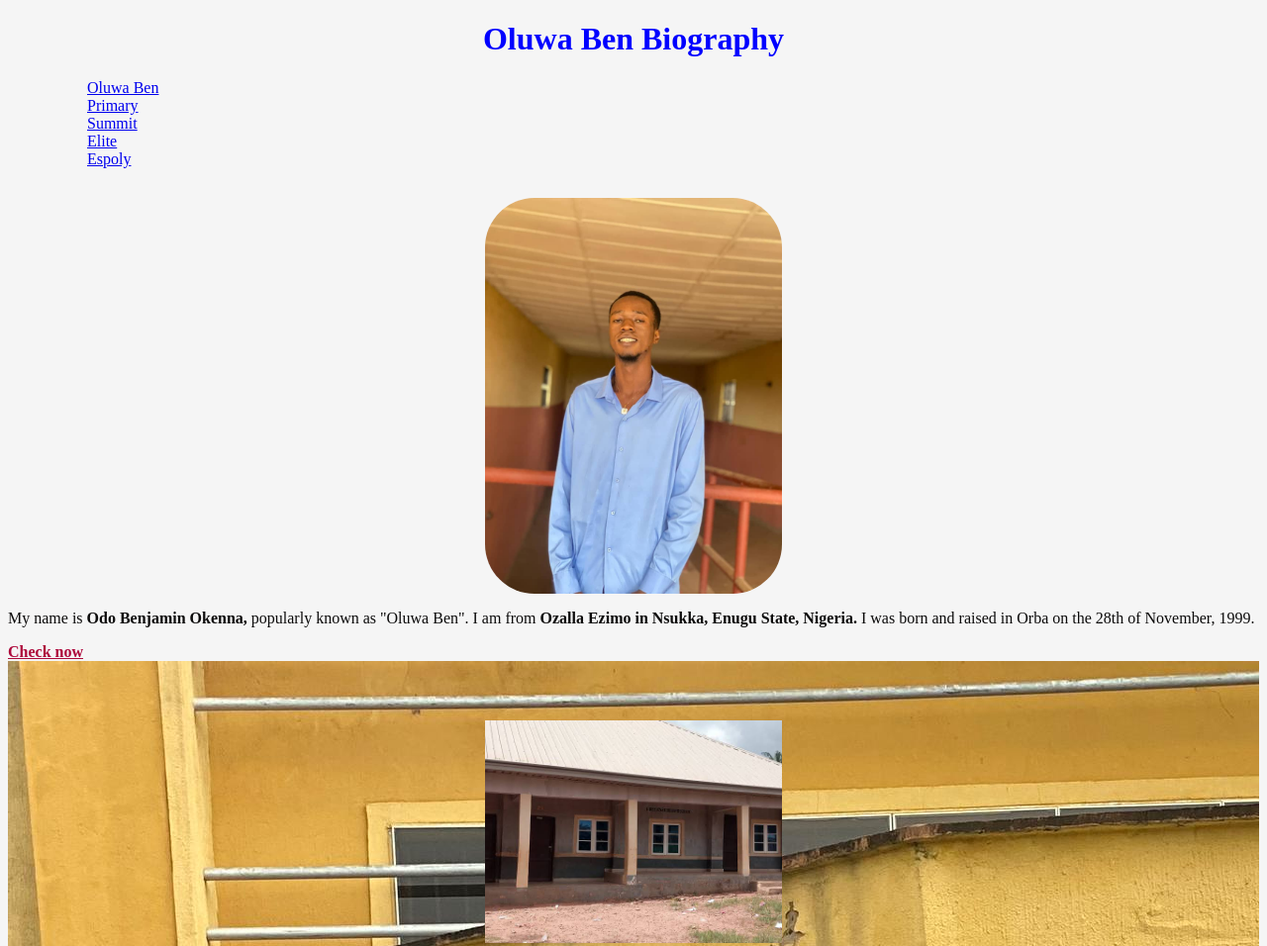
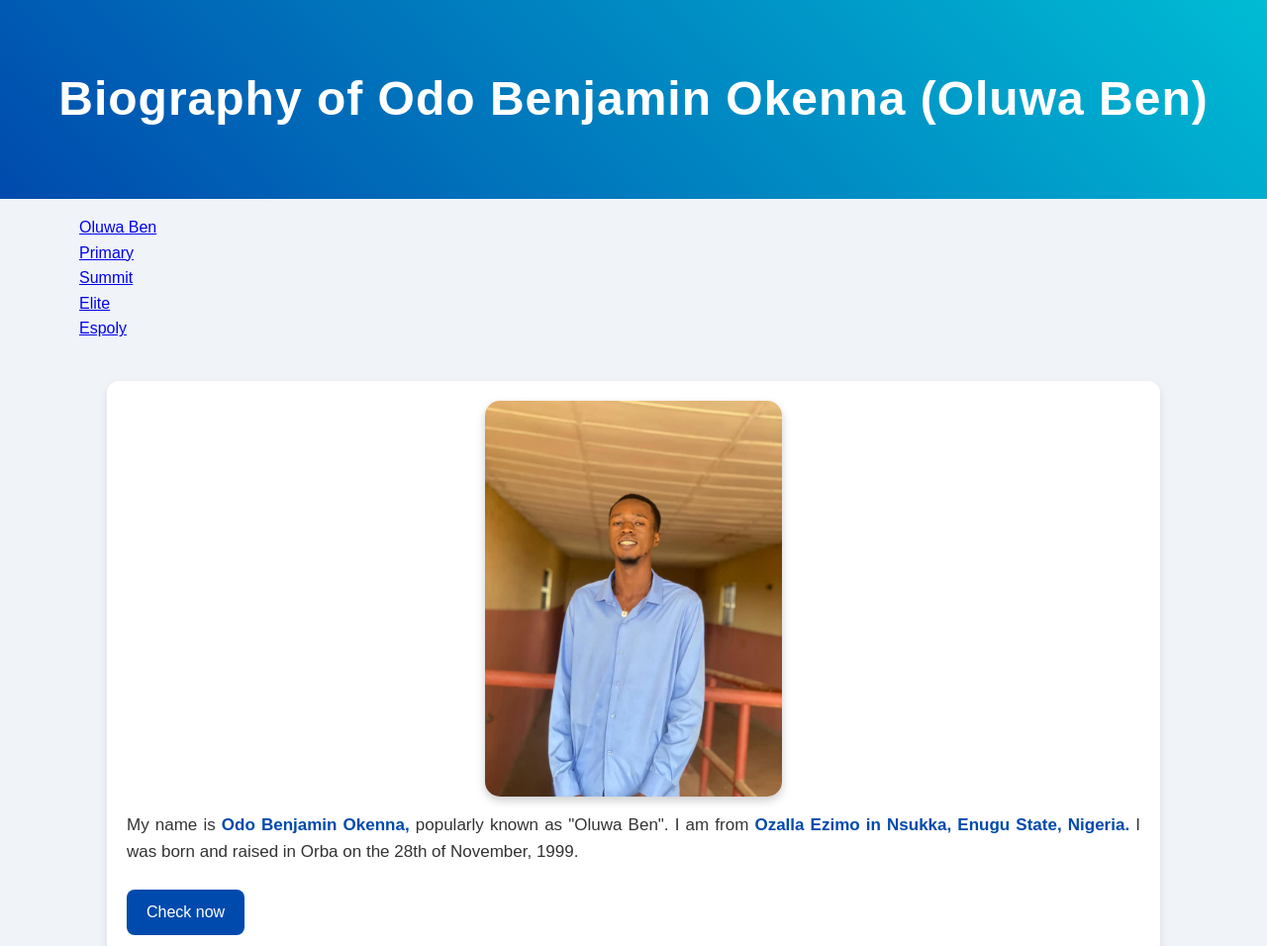
Before and after one commit to Benjamin-Okenna/Dream, a plain HTML site: page index.html in a window 1280 px wide. Shown: the top 956 px of the page at 99% size. Drawn offline with Linux system fonts and the light colour scheme.

Commit message:
Edited html secions, heading, body and the css

```diff
--- a/index.html
+++ b/index.html
@@ -8,7 +8,10 @@
 
 </head>
 <body>
-  <h1>Oluwa Ben Biography</h1>
+  <header>
+    <h1>Biography of Odo Benjamin Okenna (Oluwa Ben)</h1>
+  </header>
+
   <nav>
     <ul>
       <ul><a href="#Benjamin">Oluwa Ben</a></ul>
@@ -17,9 +20,6 @@
       <ul><a href="#Elite">Elite</a></ul>
       <ul><a href="#Espoly">Espoly</a></ul>
     </ul>
-
-
-
   </nav>
 
   <section id="Benjamin">
@@ -31,7 +31,6 @@
       28th of November, 1999.
     </p>
     <a class="link" href="https://www.tiktok.com/@og_ben94?_t=ZS-90xcUyAyaJe&_r=1">Check now</a>
-
   </section>
 
   <section class="primary" id="primary">
@@ -50,7 +49,6 @@
   </section>
 
   <section id="Summit">
-
     <img class="summit" src="./images/Summit.jpg" alt="Summit International School, Orba">
     <p>
       I resumed Primary two section in Summit in internationl school, i was still
@@ -60,12 +58,9 @@
       College, i repeated class due to the school was newly founded, no Jss2 then.
     </p>
     <a class="link" href="https://share.google/images/KQXzdc4hUpVWltSRO">Check now</a>
-
-
 </section>
 
 <section id="Elite">
-
     <img class="elite" src="./images/Elite.jpg" alt="Elite Comprehensive College, Orba">
     <p>
       When we were on holidays after our school section in Summit International
@@ -78,15 +73,11 @@
       read and write small small, our tutor was a God sent. I entered Elite
       Comprehensive college, I kept doing a bit well till, i wrote my waec
       and succeeded, i also write my Jamb By God's grace i did well.
-
     </p>
     <a class="link" href="https://share.google/images/0O3YgpzWZk3ZCtzbd">Check now</a>
-
-
 </section>
 
   <section id="Espoly" >
-
     <img src="./images/Scientists.jpg" alt="Enugu State Polytecchnic, Iwollo">
     <p>
       I got admission in Enugu State Polytechnic, Iwollo. in the year
@@ -94,11 +85,11 @@
       graduate of <strong>Enugu State Polytechnic, Iwollo,</strong> where
       I obtained a Higher National Diploma in Computer Science. Incase you
       want more info <a href="Mailto:okeyben1999@dmail.com">Send mail</a>
-
     </p>
     <a class="link" href="https://www.facebook.com/espoly.sug">Check now</a>
-
-
   </section>
+  <footer>
+    <p>&copy; 2025 Odo Benjamin Okenna | Designed with ❤️</p>
+  </footer>
 </body>
 </html>
--- a/style.css
+++ b/style.css
@@ -1,41 +1,67 @@
 body{
-    background-color: #f5f5f5;
-
+    background-color: #f0f4f8;
+    font-family: "Poppins", sans-serif;
+    color: #333;
+    line-height: 1.6;
+    margin: 0;
+    padding: 0;
+}
+section{
+    background: white;
+    margin: 40px auto;
+    padding: 20px;
+    width: 80%;
+    border-radius: 12px;
+    box-shadow: 0 4px 10px rgba(0,0,0,0.1);
 }
 img{
-display: block;
-margin: 0 auto;
-width: 300px;
-margin-top: 30px;
-margin-bottom: 0;
-
-
-
+    display: block;
+    margin: 0 auto 15px;
+    width: 300px;
+    border-radius: 15px;
+    box-shadow: 0 4px 10px rgba(0,0,0,0.2);
 
 }
 p{
+    text-align: justify;
+    font-size: 17px;
+    margin: 15px 0;
+  }
+  strong {
+    color: #004aad;
+  }
 
-    color: rgb(12, 11, 11);
+  header {
+    background: linear-gradient(45deg, #004aad, #00bcd4);
+    color: white;
+    text-align: center;
+    padding: 30px 0;
+    font-size: 24px;
+    letter-spacing: 1px;
+  }
 
-}
-h1{
-    text-align: center;
-    color: blue;
-}
 .link{
-
- margin: 0 auto;
-    color: rgb(173, 9, 59);
-    font-style: 50px;
-    font-weight: bolder;
-
-}
+    display: inline-block;
+    text-decoration: none;
+    color: white;
+    background-color: #004aad;
+    padding: 10px 20px;
+    border-radius: 8px;
+    margin-top: 10px;
+    transition: background-color 0.3s ease;
+  }
+  .link:hover {
+    background-color: #ff005c;
+  }
 .primary{
 background-image: url(images/Scientists2.jpg);
 padding: 30px;
 
 }
-.image-Ben{
-    border-radius: 50px;
-
+footer {
+  text-align: center;
+  background-color: #004aad;
+  color: white;
+  padding: 15px 0;
+  margin-top: 30px;
 }
```
Lines whose indentation alone changed are shown as unchanged.
